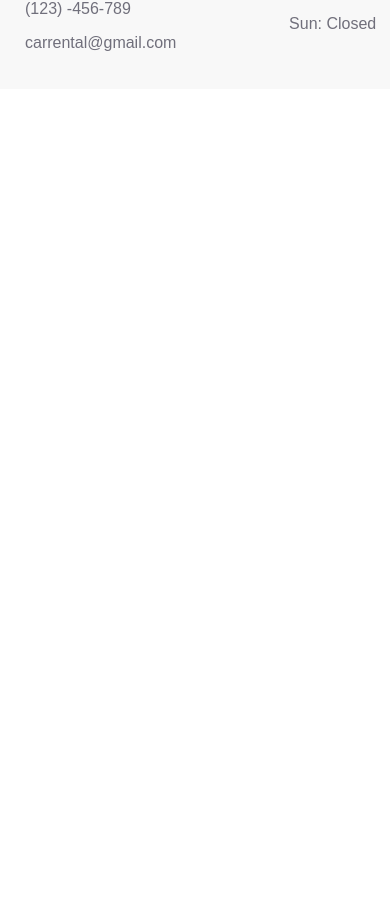
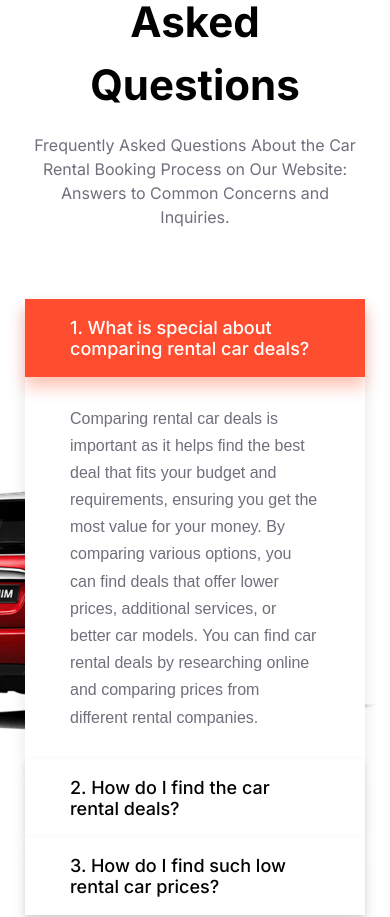
Before and after one commit to horaciomota/Car-Rental, a Next.js app: page / in a window 390 px wide. Shown: the part 3049-3966 px from the top of the page. Before the commit the page ends 3138 px from the top, so only its background shows below. Built offline with nearby package versions, Linux system fonts and the light colour scheme.

Commit message:
Create an accordion menu and put a bg img on left. Mobile version working perfect

```diff
--- a/package.json
+++ b/package.json
@@ -9,9 +9,11 @@
     "lint": "next lint"
   },
   "dependencies": {
+    "framer-motion": "^11.0.8",
     "next": "14.1.0",
     "react": "^18",
     "react-dom": "^18",
+    "rosetta": "^1.1.0",
     "sass": "^1.71.1"
   }
 }
--- /dev/null
+++ b/src/Components/FAQ.jsx
@@ -0,0 +1,109 @@
+import { useState } from "react";
+import '../Styles/FAQStyles/FAQ.scss'
+
+function FAQ() {
+  const [activeQ, setActiveQ] = useState("q1");
+
+  const openQ = (id) => {
+    setActiveQ(activeQ === id ? "" : id);
+  };
+
+  const getClassAnswer = (id) => {
+    return activeQ === id ? "active-answer" : "";
+  };
+
+  const getClassQuestion = (id) => {
+    return activeQ === id ? "active-question" : "";
+  };
+
+  return (
+    <>
+      <section className="faq-section">
+        <div className="container">
+          <div className="faq-content">
+            <div className="faq-content__title">
+              <h5>FAQ</h5>
+              <h2>Frequently Asked Questions</h2>
+              <p>
+                Frequently Asked Questions About the Car Rental Booking Process
+                on Our Website: Answers to Common Concerns and Inquiries.
+              </p>
+            </div>
+
+            <div className="all-questions">
+              <div className="faq-box">
+                <div
+                  id="q1"
+                  onClick={() => openQ("q1")}
+                  className={`faq-box__question  ${getClassQuestion("q1")}`}
+                >
+                  <p>1. What is special about comparing rental car deals?</p>
+                </div>
+                <div
+                  id="q1"
+                  onClick={() => openQ("q1")}
+                  className={`faq-box__answer ${getClassAnswer("q1")}`}
+                >
+                  Comparing rental car deals is important as it helps find the
+                  best deal that fits your budget and requirements, ensuring you
+                  get the most value for your money. By comparing various
+                  options, you can find deals that offer lower prices,
+                  additional services, or better car models. You can find car
+                  rental deals by researching online and comparing prices from
+                  different rental companies.
+                </div>
+              </div>
+              <div className="faq-box">
+                <div
+                  id="q2"
+                  onClick={() => openQ("q2")}
+                  className={`faq-box__question ${getClassQuestion("q2")}`}
+                >
+                  <p>2. How do I find the car rental deals?</p>
+                </div>
+                <div
+                  id="q2"
+                  onClick={() => openQ("q2")}
+                  className={`faq-box__answer ${getClassAnswer("q2")}`}
+                >
+                  You can find car rental deals by researching online and
+                  comparing prices from different rental companies. Websites
+                  such as Expedia, Kayak, and Travelocity allow you to compare
+                  prices and view available rental options. It is also
+                  recommended to sign up for email newsletters and follow rental
+                  car companies on social media to be informed of any special
+                  deals or promotions.
+                </div>
+              </div>
+              <div className="faq-box">
+                <div
+                  id="q3"
+                  onClick={() => openQ("q3")}
+                  className={`faq-box__question ${getClassQuestion("q3")}`}
+                >
+                  <p>3. How do I find such low rental car prices?</p>
+                </div>
+                <div
+                  id="q3"
+                  onClick={() => openQ("q3")}
+                  className={`faq-box__answer ${getClassAnswer("q3")}`}
+                >
+                  Book in advance: Booking your rental car ahead of time can
+                  often result in lower prices. Compare prices from multiple
+                  companies: Use websites like Kayak, Expedia, or Travelocity to
+                  compare prices from multiple rental car companies. Look for
+                  discount codes and coupons: Search for discount codes and
+                  coupons that you can use to lower the rental price. Renting
+                  from an off-airport location can sometimes result in lower
+                  prices.
+                </div>
+              </div>
+            </div>
+          </div>
+        </div>
+      </section>
+    </>
+  );
+}
+
+export default FAQ;
--- a/src/Pages/Home.jsx
+++ b/src/Pages/Home.jsx
@@ -3,6 +3,7 @@ import Banner from "@/Components/Banner";
 import ChooseUs from "@/Components/ChooseUs";
 import Download from "@/Components/Download";
 import Footer from "@/Components/Footer";
+import FAQ from "@/Components/FAQ";
 
 export default function Home() {
     return (
@@ -11,6 +12,7 @@ export default function Home() {
         <Banner/>
         <ChooseUs/>
         <Download/>
+        <FAQ/>
         <Footer/>
         </>
     );
--- /dev/null
+++ b/src/Styles/FAQStyles/FAQ.scss
@@ -0,0 +1,109 @@
+@use "../global" as *;
+
+.faq-section {
+  background-image: url("../../images/faq/car.png");
+  padding: 10rem 0;
+  background-size: auto;
+  background-repeat: no-repeat;
+  background-position: 0 70%;
+}
+
+.faq-content {
+  display: flex;
+  flex-direction: column;
+  color: $text-black;
+
+  &__title {
+    display: flex;
+    flex-direction: column;
+    margin: 0 auto;
+    text-align: center;
+    max-width: 80rem;
+    line-height: 1.5;
+
+    h5 {
+      font-size: $h4-size;
+    }
+
+    h2 {
+      font-size: $h2-size;
+      margin-bottom: 1.7rem;
+    }
+
+    p {
+      font-size: $p-size;
+      color: $text-gray;
+    }
+  }
+}
+
+.all-questions {
+  display: flex;
+  flex-direction: column;
+  align-items: center;
+  margin-top: 7rem;
+}
+
+.faq-box {
+  display: flex;
+  flex-direction: column;
+  color: $text-black;
+  background-color: white;
+  box-shadow: 0 10px 15px 0 rgba(0, 0, 0, 0.1);
+
+  width: 80rem;
+  cursor: pointer;
+
+  @media (max-width: 850px) {
+    width: 100%;
+  }
+
+  &__question {
+    display: flex;
+    justify-content: space-between;
+    align-items: center;
+    box-shadow: 0 3px 6px 0 rgb(0 0 0 / 10%);
+    padding: 1.8rem 4.5rem;
+    transition: 0.15s ease;
+
+    p {
+      font-size: 1.8rem;
+      font-weight: 500;
+    }
+
+    i {
+      font-size: 2rem;
+    }
+  }
+
+  &__answer {
+    font-size: $p-size;
+    font-family: $text-font;
+    color: $text-gray;
+    line-height: 1.7;
+    max-height: 0;
+    overflow: hidden;
+    transition: 0.4s ease;
+    padding: 0 4.5rem;
+  }
+}
+
+.active-answer {
+  max-height: 20rem;
+  padding: 2.8rem 4.5rem;
+  transition: 0.4s ease;
+
+  @media (max-width: 550px) {
+    max-height: 30rem;
+  }
+
+  @media (max-width: 420px) {
+    max-height: 55rem;
+  }
+}
+
+.active-question {
+  background-color: $text-orange;
+  color: white;
+  box-shadow: 0 10px 15px 0 rgb(255 83 48 / 35%);
+}
```
Also changed, not shown: 1 other file (tests, documents, lock files or other folders).
